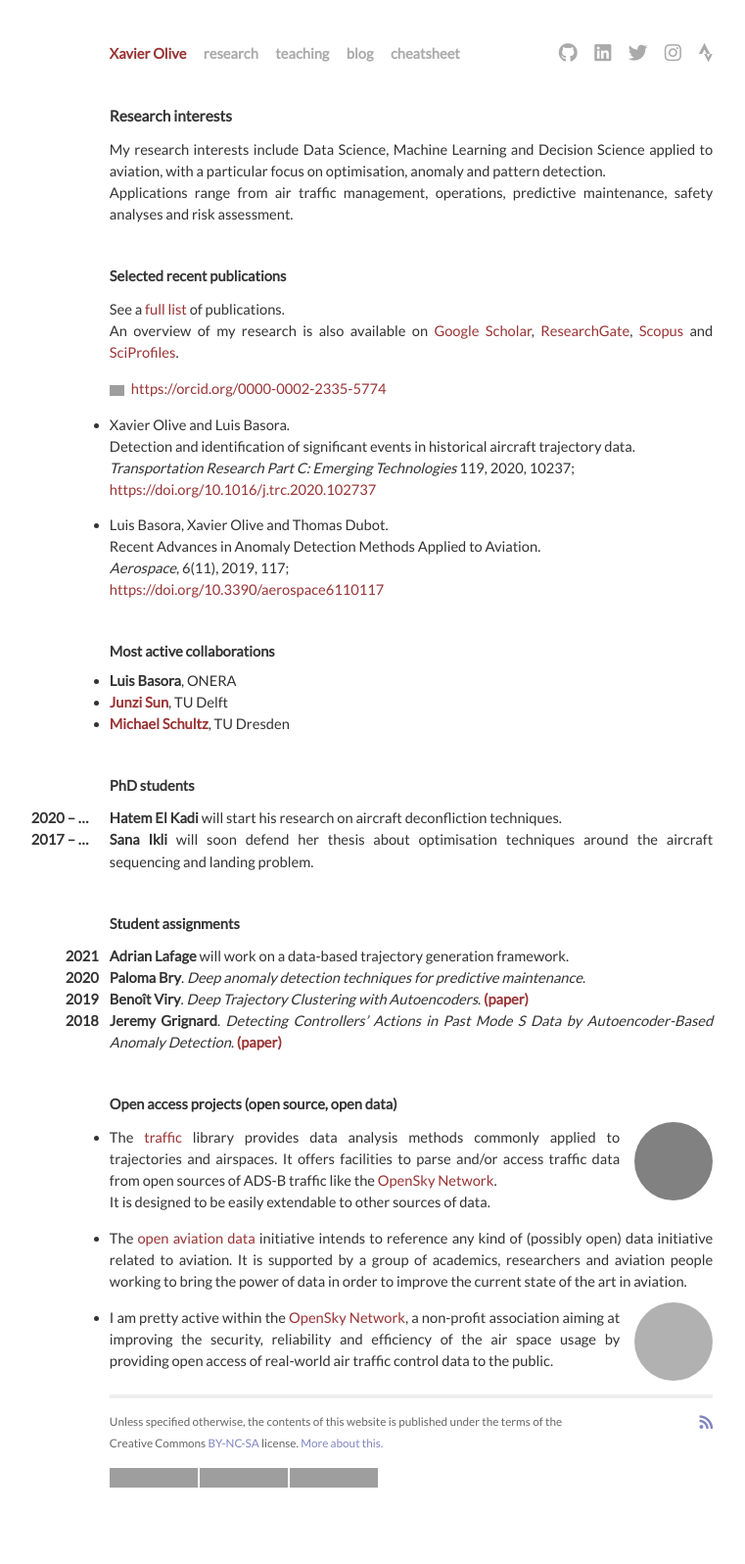
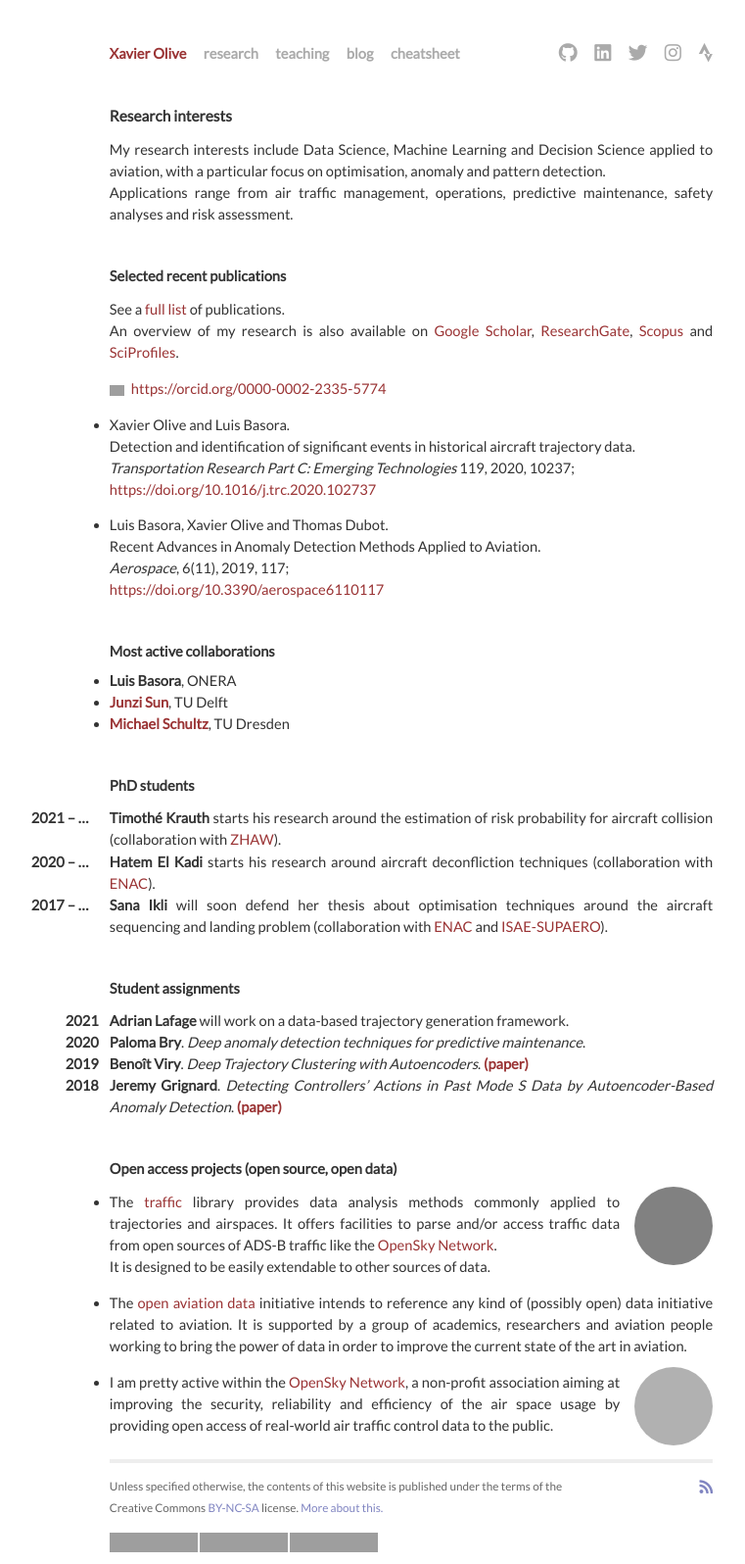
Before and after one commit to xoolive/xoolive.github.io, a Jekyll site: the page built from _pages/research.md, in a window 1280 px wide, cut to the strip 0-1596 px from the top of the page. Shown: the whole strip at 98% size, without its empty margins (220-981 px from the left). Built offline with Jekyll 4.4.1, drawn with Linux system fonts in a browser that asks for light colours; nearby versions of some CDN libraries; before the commit the page ends 1529 px from its top, so only the background shows below that; grey boxes are pictures that could not be loaded.

Commit message:
updated info

```diff
--- a/_pages/research.md
+++ b/_pages/research.md
@@ -35,8 +35,9 @@ An overview of my research is also available on [Google Scholar](https://scholar
 
 ## PhD students
 
-<span class="pull-left" style="font-weight: bold;text-indent: -80px;">2020 -- ...</span> **Hatem El Kadi** will start his research on aircraft deconfliction techniques.
-<span class="pull-left" style="font-weight: bold;text-indent: -80px;">2017 -- ...</span> **Sana Ikli** will soon defend her thesis about optimisation techniques around the aircraft sequencing and landing problem.
+<span class="pull-left" style="font-weight: bold;text-indent: -80px;">2021 -- ...</span> **Timothé Krauth** starts his research around the estimation of risk probability for aircraft collision (collaboration with [ZHAW](https://www.zhaw.ch/de/hochschule/)).
+<span class="pull-left" style="font-weight: bold;text-indent: -80px;">2020 -- ...</span> **Hatem El Kadi** starts his research around aircraft deconfliction techniques (collaboration with [ENAC](https://www.enac.fr/en)).
+<span class="pull-left" style="font-weight: bold;text-indent: -80px;">2017 -- ...</span> **Sana Ikli** will soon defend her thesis about optimisation techniques around the aircraft sequencing and landing problem (collaboration with [ENAC](https://www.enac.fr/en) and [ISAE-SUPAERO](https://www.isae-supaero.fr/en)).
 
 ## Student assignments
 
```
Also changed, not shown: _pages/publications.md (+5 -0 lines).
